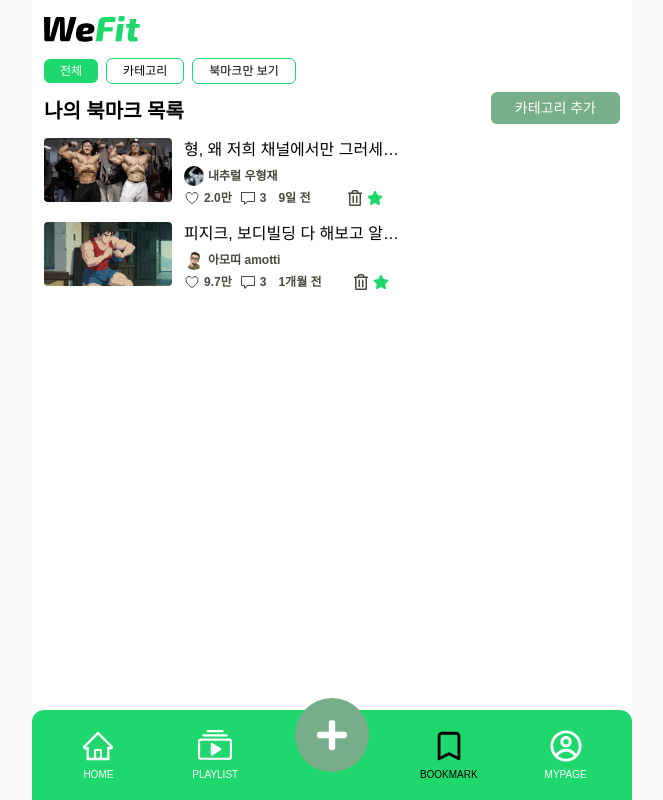
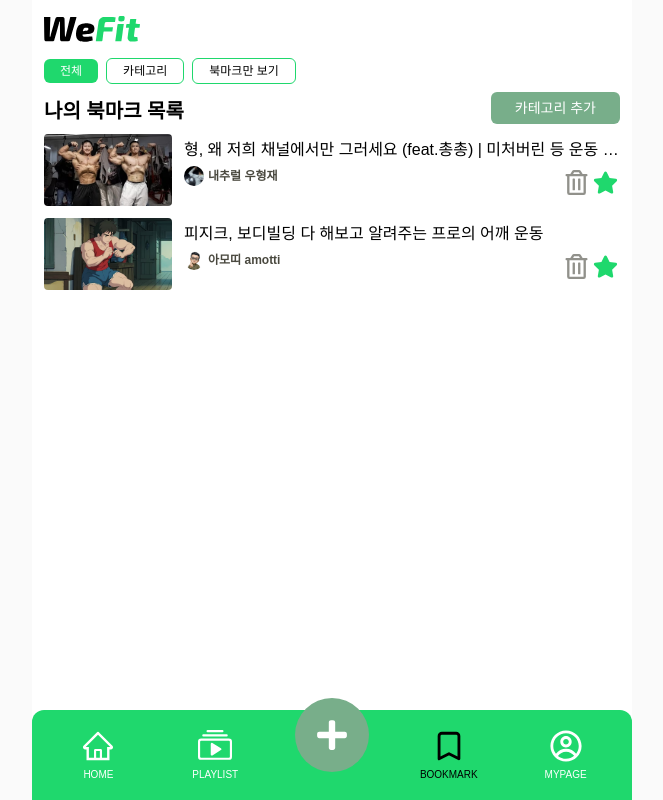
Before and after one commit to park-chan-hui/toy-project3-team2-wefit, a React (Vite) app: page /bookmark in a window 1280 px wide. Shown: the whole page, without its empty margins (308-971 px from the left). Built offline with nearby package versions, Linux system fonts and the light colour scheme.

Commit message:
refactor: bookmark status 수정

```diff
--- a/src/components/bookmark/BookmarkItem.tsx
+++ b/src/components/bookmark/BookmarkItem.tsx
@@ -15,27 +15,30 @@ const BookmarkItem = ({
   video_id,
 }: VideoProps) => {
   const userData = mockUsers.find(user => user.user_id === user_id);
+
   return (
     <article className="mb-1 flex h-16 w-full">
-      <figure className="relative mb-3 h-full w-32">
+      <figure className="relative flex h-full w-32 items-center">
         <Link to={`/video/${video_id}`}>
           <img
             src={thumbnail}
             alt={title}
-            className="aspect-video h-full w-full rounded-small object-cover"
+            className="aspect-video h-full max-w-32 rounded-small object-cover"
           />
         </Link>
       </figure>
-      <div className="ml-3 flex flex-col">
+      <div className="ml-3 flex w-full min-w-0 flex-col">
         <Link to={`/video/${video_id}`}>
-          <p className="mb-1 w-56 overflow-hidden text-ellipsis whitespace-nowrap text-black">
+          <p className="mb-1 w-full overflow-hidden text-ellipsis whitespace-nowrap text-black">
             {title}
           </p>
         </Link>
-        {userData && <SimpleProfile {...userData} />}
-        <BookmarkStatus
-          {...{ like_heart, comments, created_at, is_bookmarked }}
-        />
+        <div className="flex w-full flex-row justify-between">
+          {userData && <SimpleProfile {...userData} />}
+          <BookmarkStatus
+            {...{ like_heart, comments, created_at, is_bookmarked }}
+          />
+        </div>
       </div>
     </article>
   );
--- a/src/components/bookmark/BookmarkStatus.tsx
+++ b/src/components/bookmark/BookmarkStatus.tsx
@@ -1,35 +1,16 @@
-import { IoHeartOutline } from 'react-icons/io5';
-import { VscComment } from 'react-icons/vsc';
 import { FaStar } from 'react-icons/fa';
 import { FaRegTrashAlt } from 'react-icons/fa';
-import { formatNumber } from '@/utils/formatNumber';
-import { getTimeAgo } from '@/utils/getTimeAgo';
 import { VideoStatsProps } from '@/types/video';
 
-const BookmarkStatus = ({
-  created_at,
-  like_heart,
-  comments,
-  is_bookmarked,
-}: VideoStatsProps) => {
+const BookmarkStatus = ({ is_bookmarked }: VideoStatsProps) => {
   return (
-    <div className="text-gray-600 mt-1 flex justify-between">
-      <div className="flex flex-grow items-center font-bold">
-        <div className="mr-2 flex items-center">
-          <IoHeartOutline size={16} className="mr-1" />
-          <span className="text-xs">{formatNumber(like_heart)}</span>
-        </div>
-        <div className="flex items-center">
-          <VscComment size={16} className="mr-1" />
-          <span className="mr-3 text-xs">{formatNumber(comments.length)}</span>
-        </div>
-        <time className="flex flex-grow items-center">
-          <span className="mr-3 text-xs">{getTimeAgo(created_at)}</span>
-        </time>
-      </div>
+    <div className="mt-1 flex w-14 justify-between text-gray">
       <div className="flex flex-grow items-center">
-        <FaRegTrashAlt size={16} className="mr-1" />
-        <FaStar size={16} className={is_bookmarked ? 'text-primary' : ''} />
+        <FaRegTrashAlt size={25} className="mr-1 cursor-pointer" />
+        <FaStar
+          size={25}
+          className={`${is_bookmarked ? 'text-primary' : ''} cursor-pointer`}
+        />
       </div>
     </div>
   );
```
